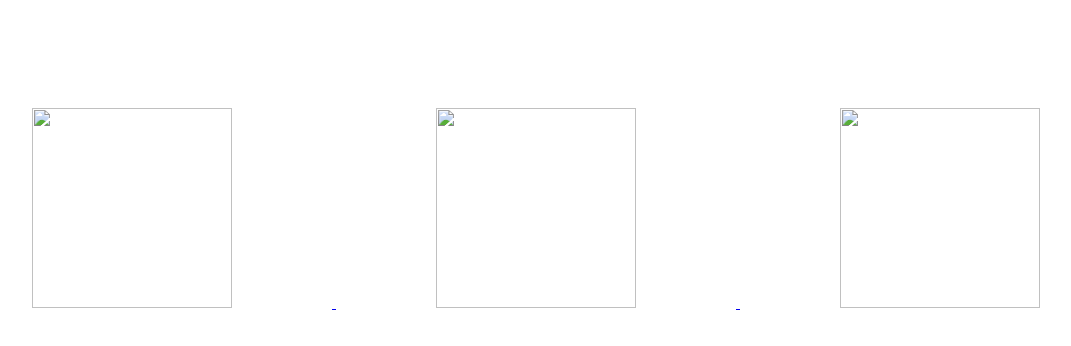
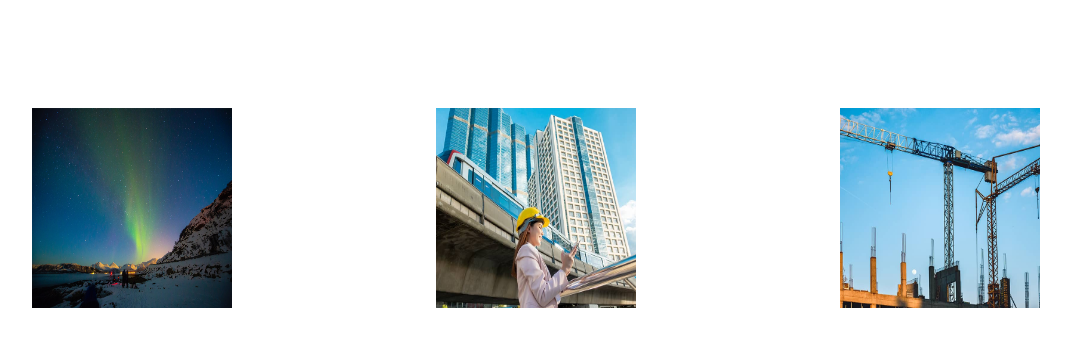
Before and after one commit to mishkat433/Magnific-popUp, a plain HTML site: page magnific pop up.html in a window 1280 px wide. Shown: the top 346 px of the page, without its empty margins (76-1147 px from the left). Drawn offline with nearby package versions, Linux system fonts and the light colour scheme.

Commit message:
Magnific-popUp

```diff
--- a/magnific pop up.html
+++ b/magnific pop up.html
@@ -11,14 +11,14 @@
 <body>
 
 <div class="images">
-    <a class="image" href="../Natural-Wonders-To-See-Before-You-Die-0-Hero.jpg">
-        <img src="../Natural-Wonders-To-See-Before-You-Die-0-Hero.jpg" alt="">
+    <a class="image" href="image/Natural-Wonders-To-See-Before-You-Die-0-Hero.jpg">
+        <img src="image/Natural-Wonders-To-See-Before-You-Die-0-Hero.jpg" alt="">
     </a>
     <a class="image" href="../project-4.jpg">
-        <img src="../project-4.jpg" alt="">
+        <img src="image/project-4.jpg" alt="">
     </a>
     <a class="image" href="../project-3.jpg">
-        <img src="../project-3.jpg" alt="">
+        <img src="image/project-3.jpg" alt="">
     </a>
 </div>
 
```
Also changed, not shown: image/Natural-Wonders-To-See-Before-You-Die-0-Hero.jpg (added), image/project-3.jpg (added), image/project-4.jpg (added).
